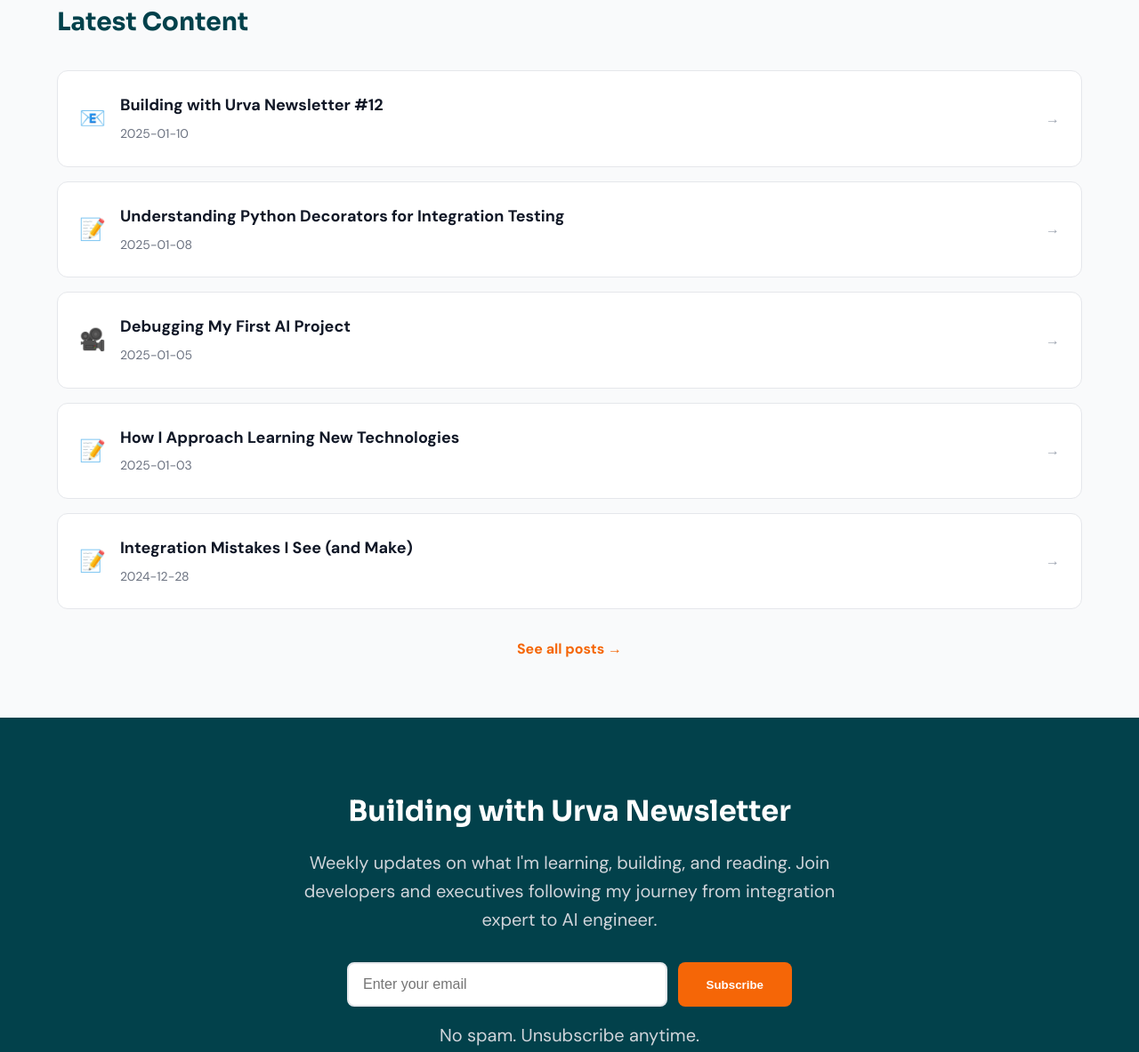
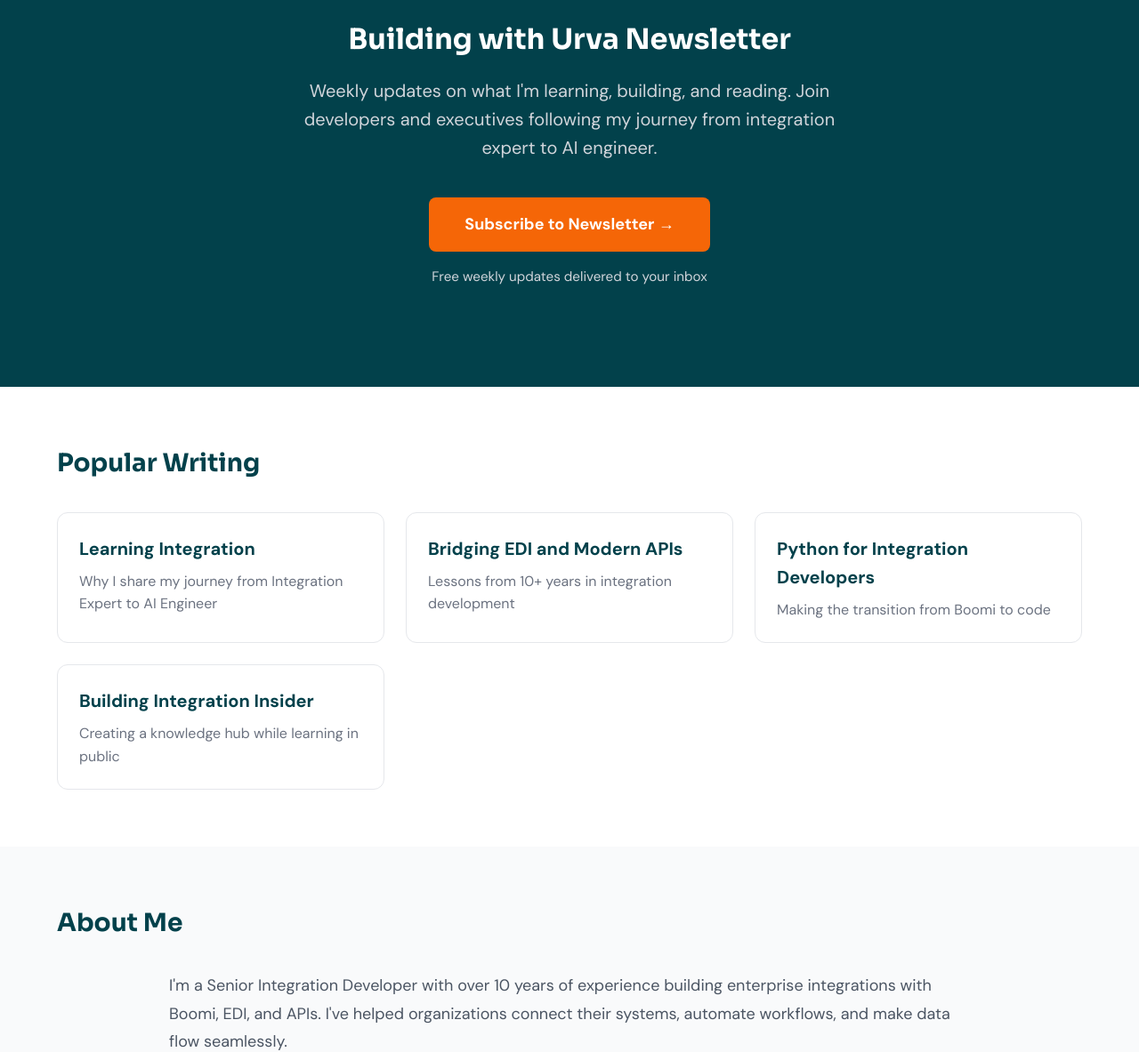
Before and after one commit to urvashipateldotio/urvashipateldotio.github.io, a plain HTML site: page index.html in a window 1280 px wide. Shown: the part 633-1816 px from the top of the page at 89% size. Drawn offline with Linux system fonts and the light colour scheme.

Commit message:
Update styles and content in index.html

```diff
--- a/index.html
+++ b/index.html
@@ -150,8 +150,8 @@
         }
 
         .btn-primary {
-            background: #f56607;
-            color: white;
+            background: #f56607 !important;
+            color: white !important;
             padding: 0.875rem 2rem;
             border-radius: 0.5rem;
             font-weight: 600;
@@ -160,10 +160,12 @@
             transition: all 0.2s ease;
             border: none;
             cursor: pointer;
+            font-size: 1rem;
         }
 
         .btn-primary:hover {
-            background: #e05506;
+            background: #e05506 !important;
+            color: white !important;
             transform: translateY(-2px);
             box-shadow: 0 4px 12px rgba(245, 102, 7, 0.3);
         }
@@ -478,6 +480,12 @@
                 flex-direction: column;
                 gap: 0.75rem;
             }
+
+            .newsletter iframe {
+                width: 100% !important;
+                max-width: 100% !important;
+                height: 400px !important;
+            }
         }
     </style>
 </head>
@@ -514,12 +522,12 @@
                         where I share what I know and what I'm learning about connecting systems.
                     </p>
                     <p class="fade-in-up stagger-3">
-                        I believe in learning in public. Every week, I share my progress, setbacks, and discoveries
-                        as I transition from integration expert to AI engineer.
+                        I am also learning and upgrading my skills. Every week, I share my progress, setbacks, and discoveries
+                        as I add to my skills for AI engineering.
                     </p>
                     <div class="hero-buttons fade-in-up stagger-4">
                         <a href="#newsletter" class="btn-primary">Subscribe to Newsletter</a>
-                        <a href="https://linkedin.com/in/yourprofile" target="_blank" class="btn-secondary">Connect on LinkedIn</a>
+                        <a href="https://www.linkedin.com/in/urvashi-p-72287631/"" target="_blank" class="btn-secondary">Connect on LinkedIn</a>
                     </div>
                 </div>
                 <div class="hero-image fade-in-up stagger-2">
@@ -528,69 +536,6 @@
             </div>
         </div>
     </section>
-
-    <!-- Latest Content -->
-    <section class="bg-gray">
-        <div class="container">
-            <h3 class="section-title">Latest Content</h3>
-            <div class="content-list">
-                <a href="#" class="content-item">
-                    <div class="content-item-left">
-                        <span class="content-icon">📧</span>
-                        <div>
-                            <h4>Building with Urva Newsletter #12</h4>
-                            <span class="date">2025-01-10</span>
-                        </div>
-                    </div>
-                    <span class="content-item-arrow">→</span>
-                </a>
-                <a href="#" class="content-item">
-                    <div class="content-item-left">
-                        <span class="content-icon">📝</span>
-                        <div>
-                            <h4>Understanding Python Decorators for Integration Testing</h4>
-                            <span class="date">2025-01-08</span>
-                        </div>
-                    </div>
-                    <span class="content-item-arrow">→</span>
-                </a>
-                <a href="#" class="content-item">
-                    <div class="content-item-left">
-                        <span class="content-icon">🎥</span>
-                        <div>
-                            <h4>Debugging My First AI Project</h4>
-                            <span class="date">2025-01-05</span>
-                        </div>
-                    </div>
-                    <span class="content-item-arrow">→</span>
-                </a>
-                <a href="#" class="content-item">
-                    <div class="content-item-left">
-                        <span class="content-icon">📝</span>
-                        <div>
-                            <h4>How I Approach Learning New Technologies</h4>
-                            <span class="date">2025-01-03</span>
-                        </div>
-                    </div>
-                    <span class="content-item-arrow">→</span>
-                </a>
-                <a href="#" class="content-item">
-                    <div class="content-item-left">
-                        <span class="content-icon">📝</span>
-                        <div>
-                            <h4>Integration Mistakes I See (and Make)</h4>
-                            <span class="date">2024-12-28</span>
-                        </div>
-                    </div>
-                    <span class="content-item-arrow">→</span>
-                </a>
-            </div>
-            <div class="view-all">
-                <a href="#writing">See all posts →</a>
-            </div>
-        </div>
-    </section>
-
     <!-- Newsletter -->
     <section class="newsletter" id="newsletter">
         <div class="container">
@@ -599,11 +544,16 @@
                 Weekly updates on what I'm learning, building, and reading. Join developers and executives
                 following my journey from integration expert to AI engineer.
             </p>
-            <form class="newsletter-form" onsubmit="return handleSubmit(event)">
-                <input type="email" class="newsletter-input" placeholder="Enter your email" required>
-                <button type="submit" class="btn-primary">Subscribe</button>
-            </form>
-            <p class="newsletter-disclaimer">No spam. Unsubscribe anytime.</p>
+            <div style="text-align: center; margin-top: 2.5rem;">
+                <a href="https://urvaship.substack.com/?utm_campaign=pub&utm_medium=web"
+                   class="btn-primary"
+                   target="_blank"
+                   rel="noopener noreferrer"
+                   style="display: inline-block; padding: 1rem 2.5rem; font-size: 1.125rem; text-decoration: none;">
+                    Subscribe to Newsletter →
+                </a>
+                <p style="color: #d1d5db; margin-top: 1rem; font-size: 0.95rem;">Free weekly updates delivered to your inbox</p>
+            </div>
         </div>
     </section>
 
@@ -612,19 +562,19 @@
         <div class="container">
             <h3 class="section-title">Popular Writing</h3>
             <div class="writing-grid">
-                <a href="#" class="writing-card">
-                    <h4>Learning Integration Architecture in Public</h4>
+                <a href="https://integrationinsider.com/category/learn-integration/" class="writing-card">
+                    <h4>Learning Integration</h4>
                     <p>Why I share my journey from Integration Expert to AI Engineer</p>
                 </a>
-                <a href="#" class="writing-card">
+                <a href="https://integrationinsider.com/category/edi/" class="writing-card">
                     <h4>Bridging EDI and Modern APIs</h4>
                     <p>Lessons from 10+ years in integration development</p>
                 </a>
-                <a href="#" class="writing-card">
+                <a href="https://integrationinsider.com/category/pythonandml/" class="writing-card">
                     <h4>Python for Integration Developers</h4>
                     <p>Making the transition from Boomi to code</p>
                 </a>
-                <a href="#" class="writing-card">
+                <a href="https://integrationinsider.com/" class="writing-card">
                     <h4>Building Integration Insider</h4>
                     <p>Creating a knowledge hub while learning in public</p>
                 </a>
@@ -668,9 +618,8 @@
                     <p>Building with Urva • Learning in Public</p>
                 </div>
                 <div class="footer-links">
-                    <a href="https://linkedin.com/in/yourprofile" target="_blank">LinkedIn</a>
-                    <a href="https://twitter.com/yourhandle" target="_blank">Twitter</a>
-                    <a href="https://github.com/yourhandle" target="_blank">GitHub</a>
+                    <a href="https://www.linkedin.com/in/urvashi-p-72287631/" target="_blank">LinkedIn</a>
+                    <a href="https://github.com/urvashipateldotio" target="_blank">GitHub</a>
                     <a href="https://integrationinsider.com" target="_blank" class="highlight">Integration Insider</a>
                 </div>
             </div>
@@ -688,15 +637,6 @@
             }
         });
 
-        // Newsletter form handling
-        function handleSubmit(event) {
-            event.preventDefault();
-            const email = event.target.querySelector('input[type="email"]').value;
-            alert('Thanks for subscribing! You\'ll receive updates at ' + email);
-            event.target.reset();
-            return false;
-        }
-
         // Smooth scrolling for anchor links
         document.querySelectorAll('a[href^="#"]').forEach(anchor => {
             anchor.addEventListener('click', function (e) {
```
